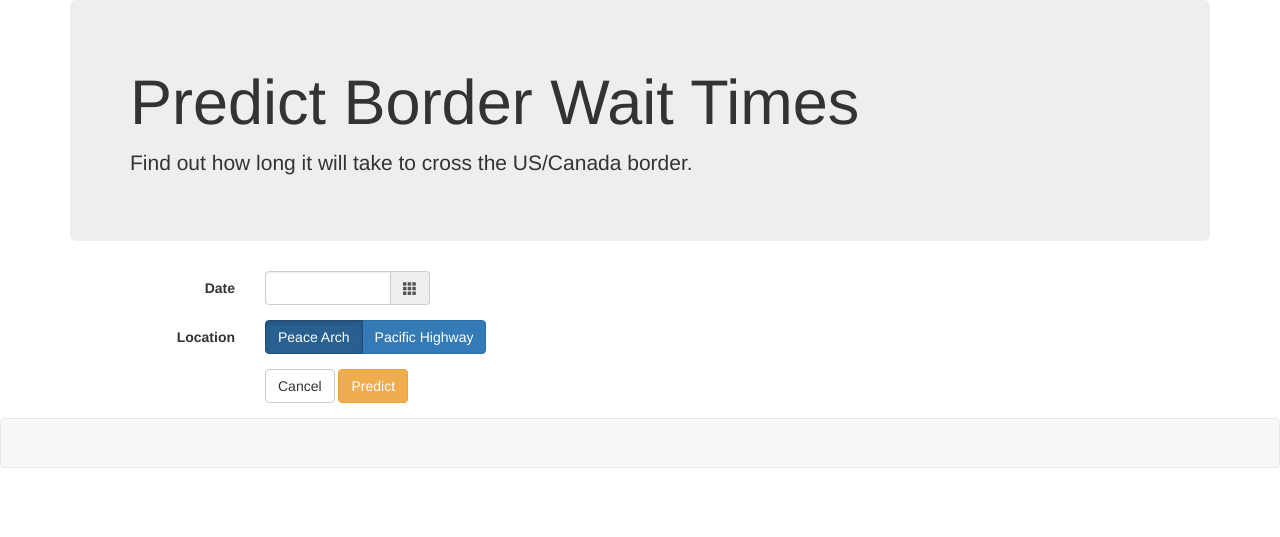
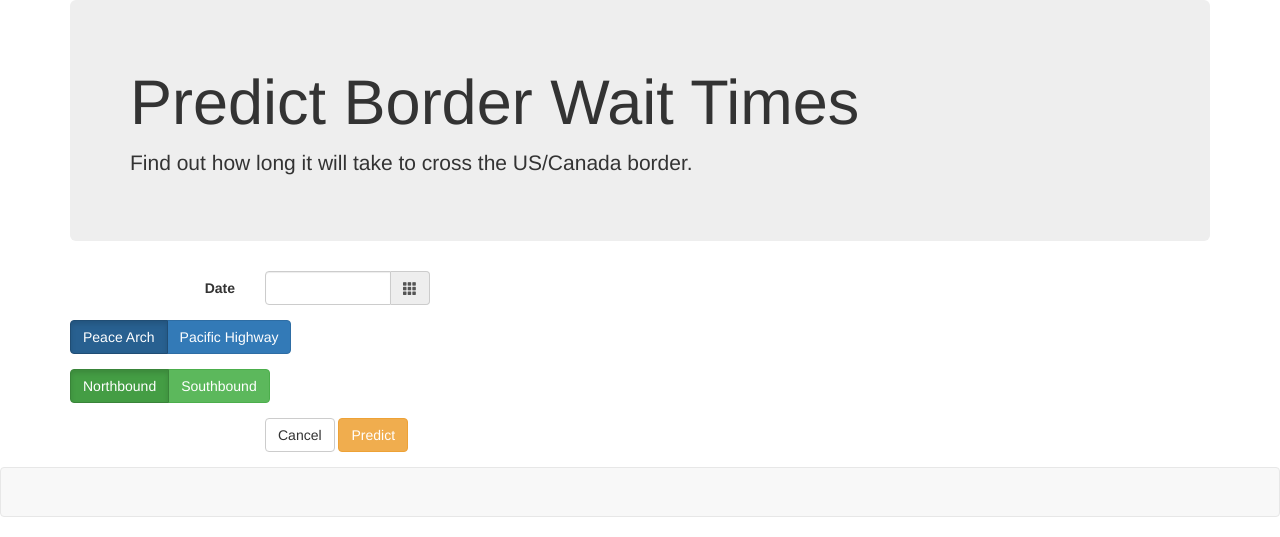
Before and after one commit to jngseattle/BorderCrossing, a Flask app: page / in a window 1280 px wide. Shown: the part 430-967 px from the top of the page. Before the commit the page ends 898 px from the top, so only its background shows below. Run offline with Flask 2, Linux system fonts and the light colour scheme; parts of the project's set-up code (start-up, migrations or seed data) failed here and were passed over; some libraries are stand-ins or nearby versions.

Commit message:
Add direction button to index page

```diff
--- a/web/forms.py
+++ b/web/forms.py
@@ -5,3 +5,4 @@ from wtforms.validators import DataRequired
 class BorderForm(Form):
     date = DateField('date', validators=[DataRequired()], format='%m/%d/%Y')
     location = StringField('location')
+    direction = StringField('direction')
--- a/web/run.py
+++ b/web/run.py
@@ -17,7 +17,8 @@ def index():
         # flash('Date="%s", location=%s' %
         #       (form.date.data, str(form.location.data)))
 
-        url = '/predict/{0}/{1}'.format(form.date.data, form.location.data)
+        url = '/predict/{0}/{1}/{2}'.format(form.date.data, form.location.data,
+                                            form.direction.data)
         return redirect(url)
 
     return render_template('index.html',
--- a/web/templates/index.html
+++ b/web/templates/index.html
@@ -34,7 +34,6 @@
         </div>
 
         <div class="form-group">
-          <label class="col-lg-2 control-label">Location</label>
           <div class="col-lg-10">
               <div class="btn-group" data-toggle="buttons">
                 <label class="btn btn-primary active">
@@ -46,6 +45,20 @@
               </div>
           </div>
         </div>
+
+        <div class="form-group">
+          <div class="col-lg-10">
+              <div class="btn-group" data-toggle="buttons">
+                <label class="btn btn-success active">
+                  <input type="radio" name="direction" value="Northbound" id="option1" autocomplete="off" checked> Northbound
+                </label>
+                <label class="btn btn-success">
+                  <input type="radio" name="direction" value="Southbound" id="option2" autocomplete="off"> Southbound
+                </label>
+              </div>
+          </div>
+        </div>
+
         <div class="form-group">
           <div class="col-lg-10 col-lg-offset-2">
             <button type="reset" class="btn btn-default">Cancel</button>
```
